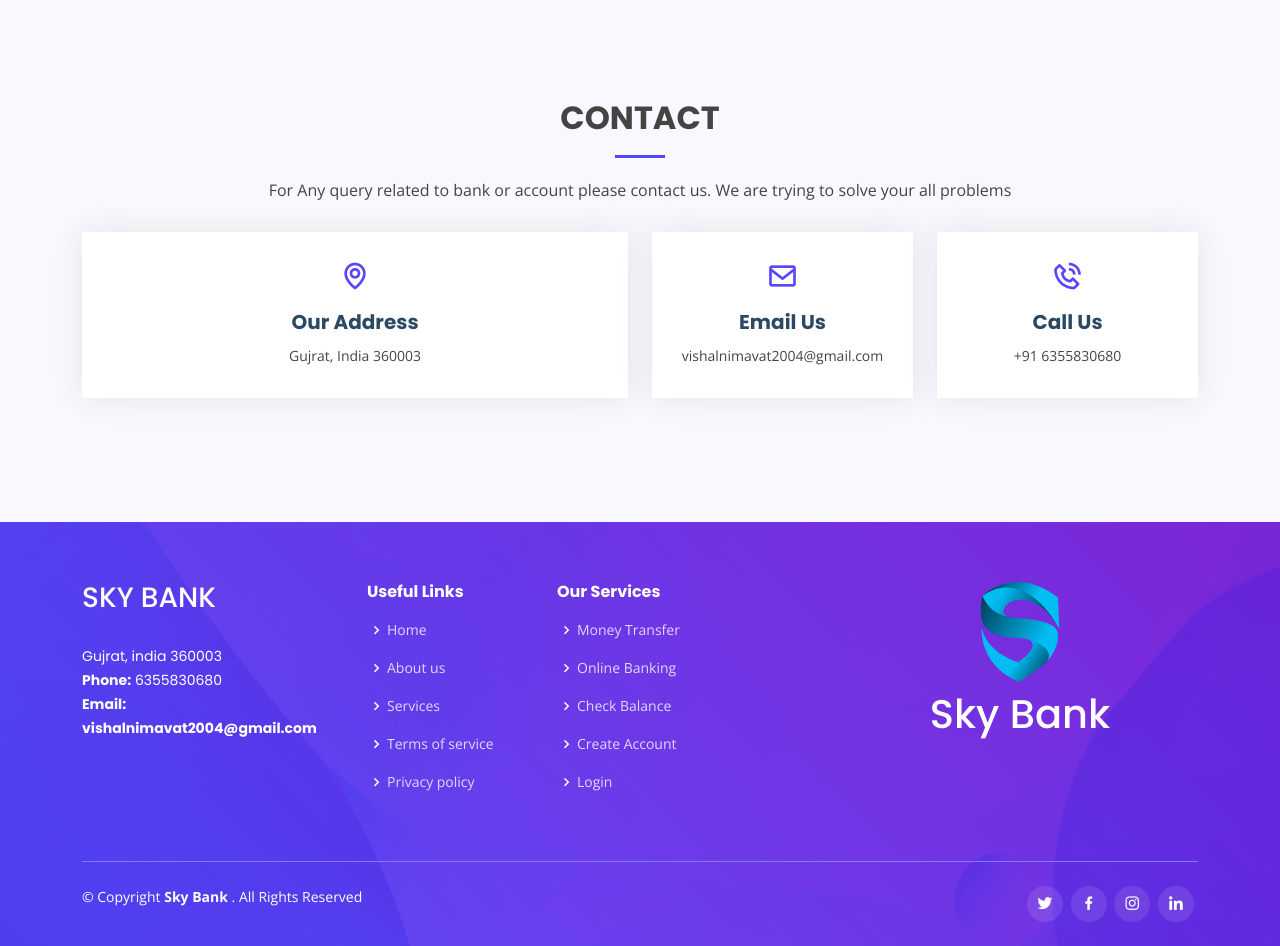
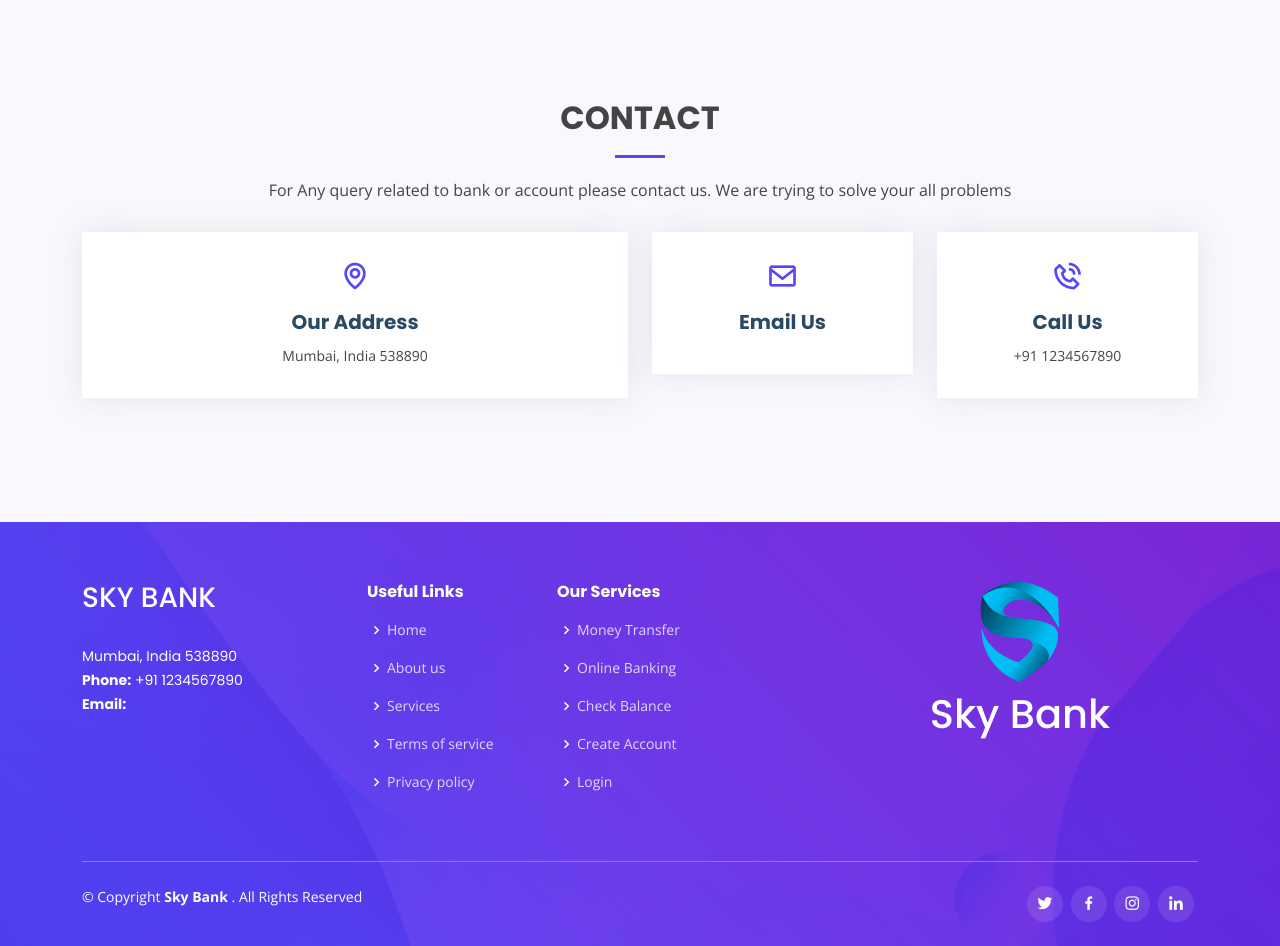
Before and after one commit to vishalnimavat2004/OBSnew, a PHP site: page /skybank/ in a window 1280 px wide. Shown: the part 4553-5499 px from the top of the page. Run offline with PHP 8.4, Linux system fonts and the light colour scheme; some libraries are stand-ins or nearby versions.

Commit message:
6 commit

```diff
--- a/index.php
+++ b/index.php
@@ -403,7 +403,7 @@ include "connection.php";
               <i class="bx bx-map"></i>
               <h3>Our Address</h3>
               <p>
-                Gujrat, India 360003
+                <?php echo ADDRESS ?>
               </p>
             </div>
           </div>
@@ -413,7 +413,7 @@ include "connection.php";
               <i class="bx bx-envelope"></i>
               <h3>Email Us</h3>
               <p>
-                vishalnimavat2004@gmail.com
+                <?php echo EMAIL ?>
               </p>
             </div>
           </div>
@@ -423,7 +423,7 @@ include "connection.php";
               <i class="bx bx-phone-call"></i>
               <h3>Call Us</h3>
               <p>
-                +91 6355830680
+                <?php echo MOBILENO ?>
               </p>
             </div>
           </div>
@@ -431,8 +431,6 @@ include "connection.php";
         </div>
 
 
-
-      </div>
     </section><!-- End Contact Section -->
 
   </main><!-- End #main -->
@@ -449,11 +447,11 @@ include "connection.php";
               <?php echo BANKNAME ?>
             </h3>
             <p>
-              <?php echo 'Gujrat, india 360003' ?> <br>
+              <?php echo ADDRESS ?> <br>
               <strong>Phone:</strong>
-              <?php echo '6355830680' ?><br>
-              <strong>Email: vishalnimavat2004@gmail.com</strong>
-              <?php echo '' ?><br>
+              <?php echo MOBILENO ?><br>
+              <strong>Email:</strong>
+              <?php echo EMAIL ?><br>
             </p>
           </div>
 
--- a/pages/about.php
+++ b/pages/about.php
@@ -17,9 +17,9 @@ include "header.php" ?>
             <div class="col-lg-4 col-md-6 d-flex align-items-stretch" data-aos="zoom-in" data-aos-delay="100">
                 <div class="icon-box iconbox-green">
                     <div class="icon" style="width: 160px; height: 160px;">
-                        <img src="vishal.jpg" class="img-round" alt="">
+                        <img src="" class="img-round" alt="">
                     </div>
-                    <h4><a href="">Nimavat Vishal</a></h4>
+                    <h4><a href="">Kamariya Jenish</a></h4>
                     <p class="mt-1"> <strong>(Designer & Developer)</strong></p>
                     <p class="mt-3">The Man Who Has Power of Imagination, He Has a Wings</p>
 
```
